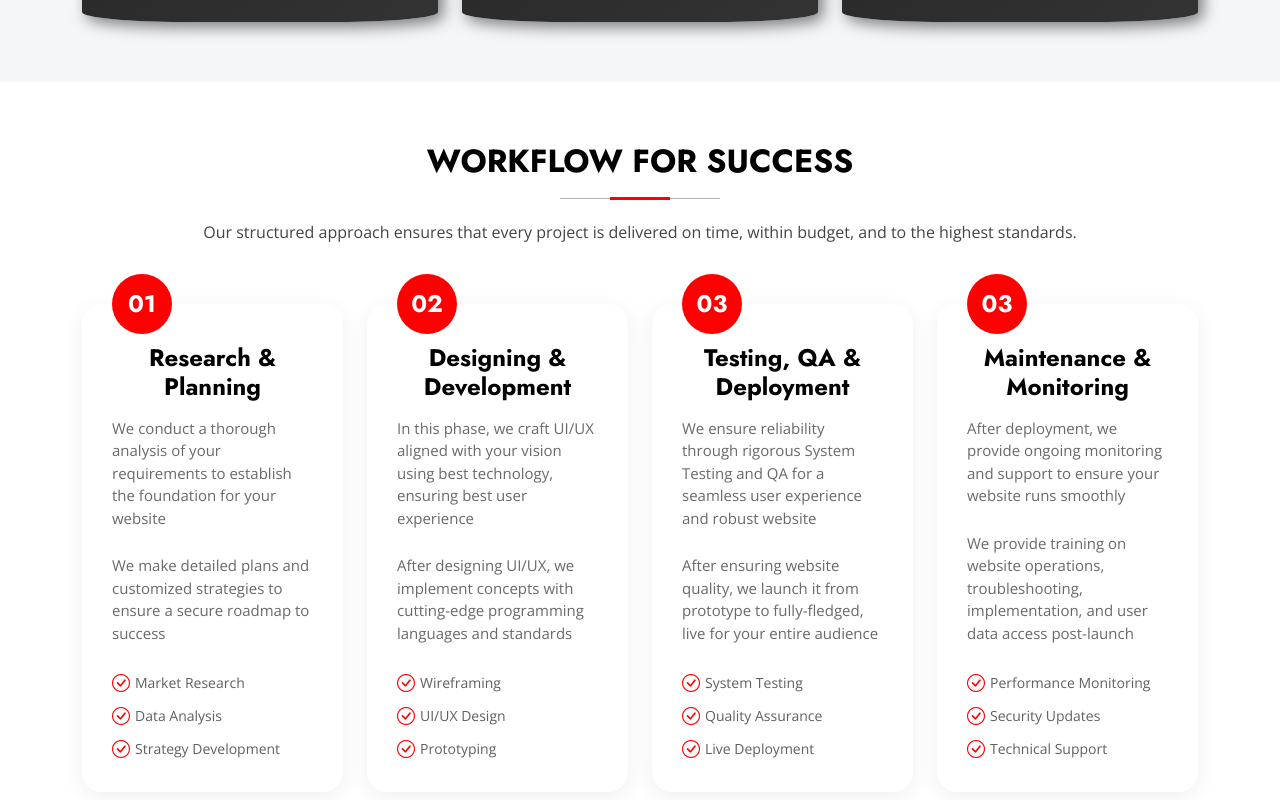
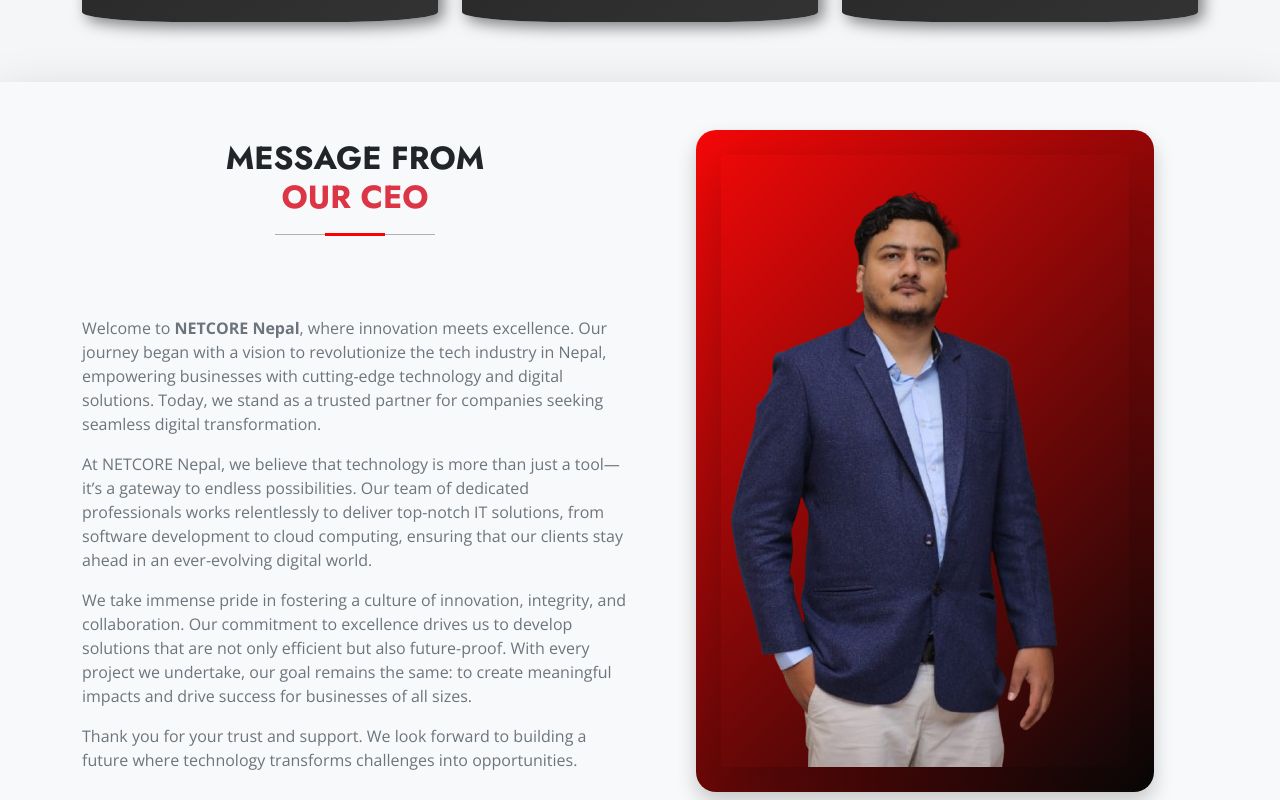
Before and after one commit to sahanirakesh877/Netcorenepal, a React (Vite) app: page / in a window 1280 px wide. Shown: the part 2260-3060 px from the top of the page. Built offline with nearby package versions, Linux system fonts and the light colour scheme.

Commit message:
ceo section added

```diff
--- /dev/null
+++ b/src/components/Ceo.jsx
@@ -0,0 +1,63 @@
+
+
+import React from "react";
+
+const Ceo = () => {
+  return (
+    <div className="bg-light py-5 shadow-lg">
+      <div className="container">
+        <div className="row align-items-center">
+          {/* Left Side - Content */}
+          <div className="col-md-6">
+            <div className="section-title " data-aos="fade-up">
+              <h2 className="text-dark">
+                Message from <br /> <span className="text-danger">Our CEO</span>
+              </h2>
+            </div>
+            <p className="text-secondary">
+              Welcome to <strong>NETCORE Nepal</strong>, where innovation meets
+              excellence. Our journey began with a vision to revolutionize the
+              tech industry in Nepal, empowering businesses with cutting-edge
+              technology and digital solutions. Today, we stand as a trusted
+              partner for companies seeking seamless digital transformation.
+            </p>
+            <p className="text-secondary">
+              At NETCORE Nepal, we believe that technology is more than just a
+              tool—it’s a gateway to endless possibilities. Our team of
+              dedicated professionals works relentlessly to deliver top-notch IT
+              solutions, from software development to cloud computing, ensuring
+              that our clients stay ahead in an ever-evolving digital world.
+            </p>
+            <p className="text-secondary">
+              We take immense pride in fostering a culture of innovation,
+              integrity, and collaboration. Our commitment to excellence drives
+              us to develop solutions that are not only efficient but also
+              future-proof. With every project we undertake, our goal remains
+              the same: to create meaningful impacts and drive success for
+              businesses of all sizes.
+            </p>
+            <p className="text-secondary">
+              Thank you for your trust and support. We look forward to building
+              a future where technology transforms challenges into
+              opportunities.
+            </p>
+
+          </div>
+
+          {/* Right Side - Image */}
+          <div className="col-md-6 text-center">
+            <div className="ceo-image-wrapper" data-aos="fade-up">
+              <img
+                src="/assets/img/ceobg.png"
+                alt="CEO"
+                className="img-fluid  rounded shadow-lg"
+              />
+            </div>
+          </div>
+        </div>
+      </div>
+    </div>
+  );
+};
+
+export default Ceo;
--- a/src/index.css
+++ b/src/index.css
@@ -32,6 +32,9 @@
   --background-color: #f5f6f8;
   --surface-color: #ffffff;
 }
+
+
+
 
 .dark-background {
   --background-color: black;
@@ -3398,6 +3401,32 @@
   margin: 0 auto;
 }
 
+
+.ceo-image-wrapper {
+  position: relative;
+  display: inline-block;
+  padding: 25px;
+  border-radius: 20px;
+  background: linear-gradient(135deg, #f60808, #070707); /* Gradient Border */
+  box-shadow: 0px 10px 20px rgba(0, 0, 0, 0.2);
+  overflow: hidden;
+}
+
+.ceo-image-wrapper::before {
+  content: "";
+  position: absolute;
+  top: -10px;
+  left: -10px;
+  right: -10px;
+  bottom: -10px;
+  background: rgba(255, 255, 255, 0);
+  border-radius: 20px;
+  z-index: 1;
+}
+
+
+
+
 .error-404 .search-box .input-group {
   border-radius: 50px;
   overflow: hidden;
--- a/src/page/Home.jsx
+++ b/src/page/Home.jsx
@@ -9,6 +9,7 @@
 import AboutComp from "../components/AboutComp";
 import Contact from "./Contact";
 import WhyChoose from "../components/WhyCoose";
+import Ceo from "../components/Ceo";
 
 const Home = () => {
   return (
@@ -16,15 +17,14 @@
       <Banner />
       <AboutComp />
       <Service />
+      <Ceo />
       <WorkProgress />
       <CallAction />
       <TechnlogyUsed />
-      <WhyChoose/>
+      <WhyChoose />
       <Testimonial />
       <Faq />
-      <Contact/>
-
-
+      <Contact />
     </>
   );
 };
```
Also changed, not shown: public/assets/img/ceobg.png (added).
